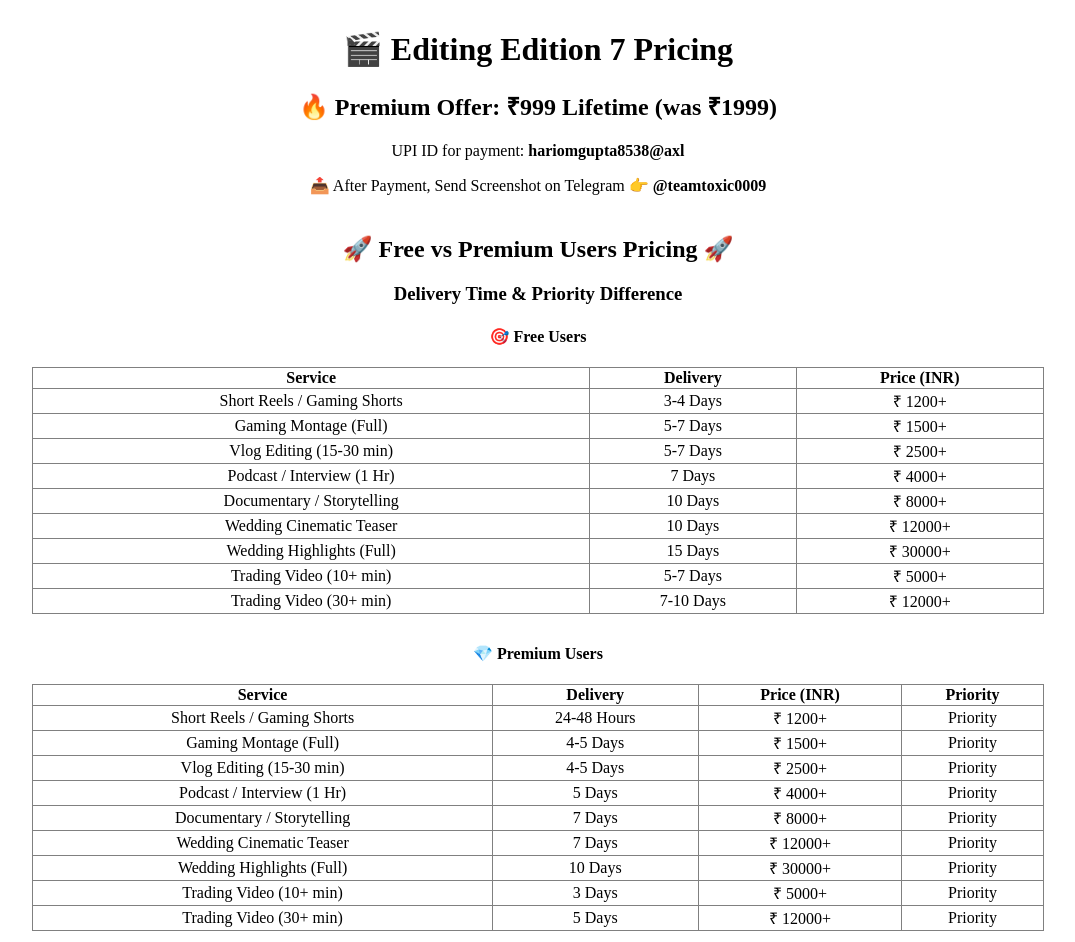
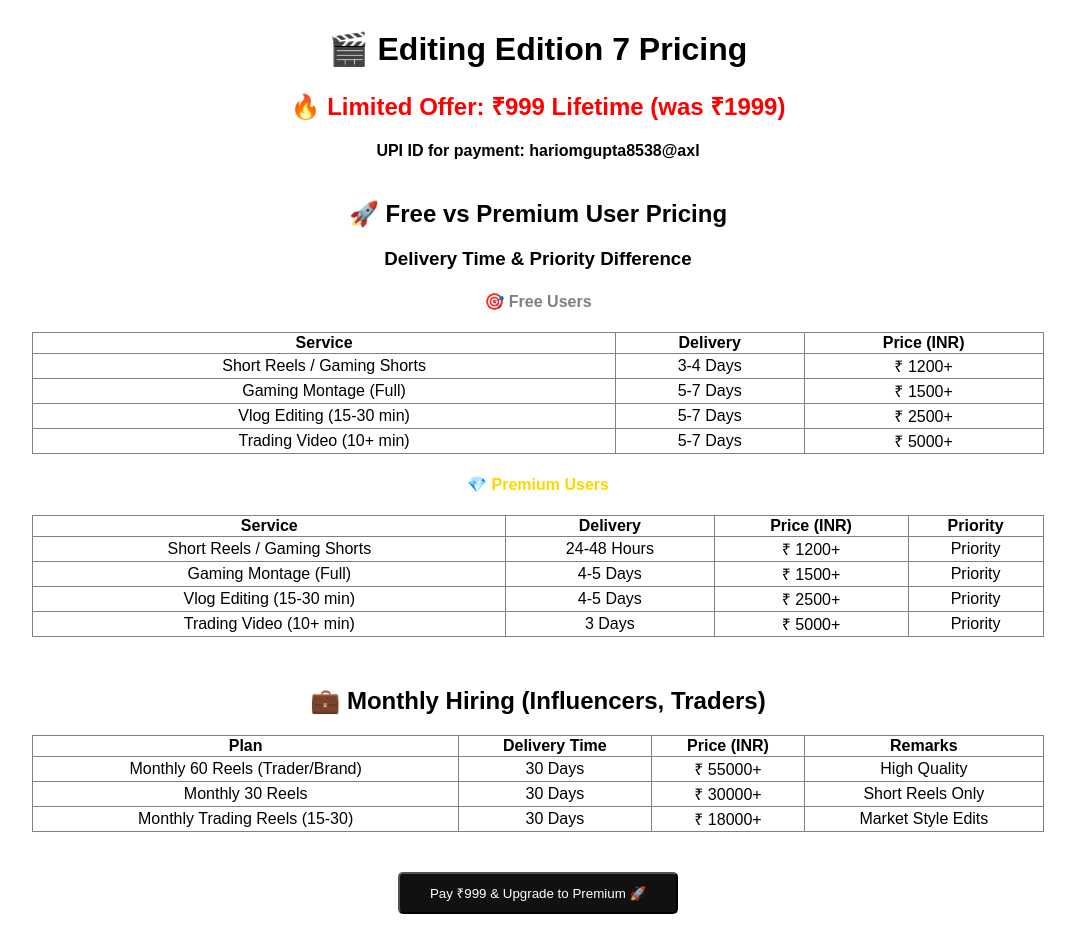
Before and after one commit to editingedition7/editing-edition08-, a Next.js app: page /pricing in a window 1280 px wide. Shown: the top 942 px of the page, without its empty margins (102-1177 px from the left). Built offline with nearby package versions, Linux system fonts and the light colour scheme.

Commit message:
pricing.js
Signed-off-by: editingedition7 <ediitingedition@gmail.com>

```diff
--- a/pages/pricing.js
+++ b/pages/pricing.js
@@ -1,15 +1,14 @@
 export default function Pricing() {
     return (
-        <div style={{ textAlign: 'center', marginTop: '30px' }}>
+        <div style={{ textAlign: 'center', marginTop: '30px', fontFamily: 'sans-serif' }}>
             <h1>🎬 Editing Edition 7 Pricing</h1>
-            <h2>🔥 Premium Offer: ₹999 Lifetime (was ₹1999)</h2>
-            <p>UPI ID for payment: <b>hariomgupta8538@axl</b></p>
-            <p>📤 After Payment, Send Screenshot on Telegram 👉 <b>@teamtoxic0009</b></p>
+            <h2 style={{ color: 'red' }}>🔥 Limited Offer: ₹999 Lifetime (was ₹1999)</h2>
+            <p style={{ fontWeight: 'bold' }}>UPI ID for payment: <b>hariomgupta8538@axl</b></p>
 
-            <h2 style={{ marginTop: '40px' }}>🚀 Free vs Premium Users Pricing 🚀</h2>
+            <h2 style={{ marginTop: '40px' }}>🚀 Free vs Premium User Pricing</h2>
             <h3>Delivery Time & Priority Difference</h3>
 
-            <h4>🎯 Free Users</h4>
+            <h4 style={{ color: 'gray' }}>🎯 Free Users</h4>
             <table style={{ margin: 'auto', borderCollapse: 'collapse', width: '80%' }} border="1">
                 <thead>
                     <tr>
@@ -22,16 +21,11 @@ export default function Pricing() {
                     <tr><td>Short Reels / Gaming Shorts</td><td>3-4 Days</td><td>₹ 1200+</td></tr>
                     <tr><td>Gaming Montage (Full)</td><td>5-7 Days</td><td>₹ 1500+</td></tr>
                     <tr><td>Vlog Editing (15-30 min)</td><td>5-7 Days</td><td>₹ 2500+</td></tr>
-                    <tr><td>Podcast / Interview (1 Hr)</td><td>7 Days</td><td>₹ 4000+</td></tr>
-                    <tr><td>Documentary / Storytelling</td><td>10 Days</td><td>₹ 8000+</td></tr>
-                    <tr><td>Wedding Cinematic Teaser</td><td>10 Days</td><td>₹ 12000+</td></tr>
-                    <tr><td>Wedding Highlights (Full)</td><td>15 Days</td><td>₹ 30000+</td></tr>
                     <tr><td>Trading Video (10+ min)</td><td>5-7 Days</td><td>₹ 5000+</td></tr>
-                    <tr><td>Trading Video (30+ min)</td><td>7-10 Days</td><td>₹ 12000+</td></tr>
                 </tbody>
             </table>
 
-            <h4 style={{ marginTop: '30px' }}>💎 Premium Users</h4>
+            <h4 style={{ color: 'gold' }}>💎 Premium Users</h4>
             <table style={{ margin: 'auto', borderCollapse: 'collapse', width: '80%' }} border="1">
                 <thead>
                     <tr>
@@ -45,12 +39,7 @@ export default function Pricing() {
                     <tr><td>Short Reels / Gaming Shorts</td><td>24-48 Hours</td><td>₹ 1200+</td><td>Priority</td></tr>
                     <tr><td>Gaming Montage (Full)</td><td>4-5 Days</td><td>₹ 1500+</td><td>Priority</td></tr>
                     <tr><td>Vlog Editing (15-30 min)</td><td>4-5 Days</td><td>₹ 2500+</td><td>Priority</td></tr>
-                    <tr><td>Podcast / Interview (1 Hr)</td><td>5 Days</td><td>₹ 4000+</td><td>Priority</td></tr>
-                    <tr><td>Documentary / Storytelling</td><td>7 Days</td><td>₹ 8000+</td><td>Priority</td></tr>
-                    <tr><td>Wedding Cinematic Teaser</td><td>7 Days</td><td>₹ 12000+</td><td>Priority</td></tr>
-                    <tr><td>Wedding Highlights (Full)</td><td>10 Days</td><td>₹ 30000+</td><td>Priority</td></tr>
                     <tr><td>Trading Video (10+ min)</td><td>3 Days</td><td>₹ 5000+</td><td>Priority</td></tr>
-                    <tr><td>Trading Video (30+ min)</td><td>5 Days</td><td>₹ 12000+</td><td>Priority</td></tr>
                 </tbody>
             </table>
 
@@ -71,8 +60,21 @@ export default function Pricing() {
                 </tbody>
             </table>
 
+            <button style={{
+                backgroundColor: '#111',
+                color: '#fff',
+                padding: '10px 30px',
+                borderRadius: '5px',
+                marginTop: '40px',
+                cursor: 'pointer'
+            }}
+                onClick={() => window.open("upi://pay?pa=hariomgupta8538@axl&pn=Editing+Edition+7&mc=0000&tid=1234567890&tr=EditingEdition7&tn=Premium+Membership+Payment&am=999", "_blank")}
+            >
+                Pay ₹999 & Upgrade to Premium 🚀
+            </button>
+
             <h3 style={{ marginTop: '30px' }}>🎯 Premium = Fast Queue, Free = Normal Queue</h3>
-            <h4 style={{ marginTop: '40px' }}>Contact: <br />📧 ediitingedition@gmail.com <br />📷 @editing___edition07 <br />📲 WhatsApp (Premium Users Only): +91 8538989371</h4>
+            <h4 style={{ marginTop: '40px' }}>Contact: <br />📧 ediitingedition@gmail.com <br />📷 @editing___edition07</h4>
         </div>
     );
-  }
+}
```
